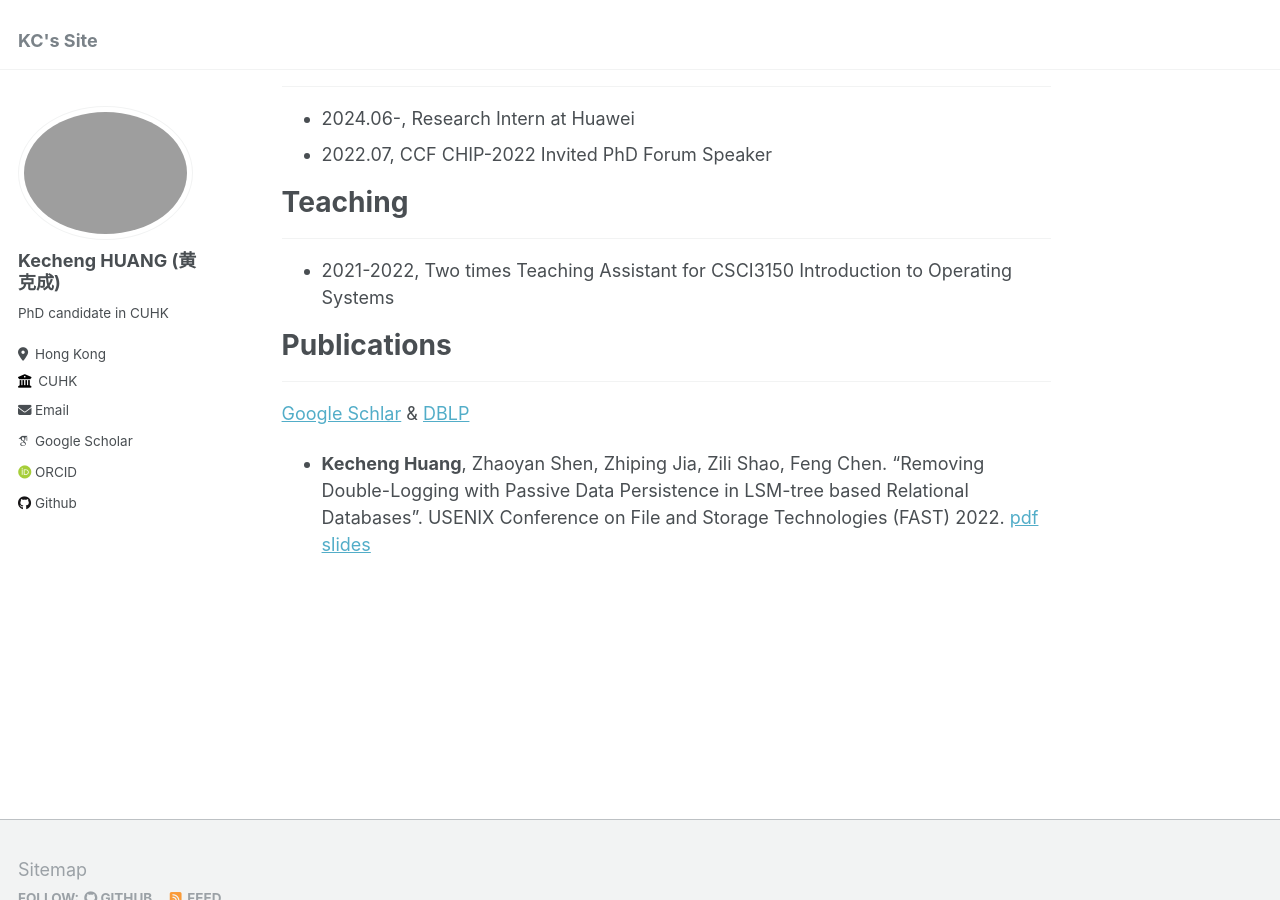
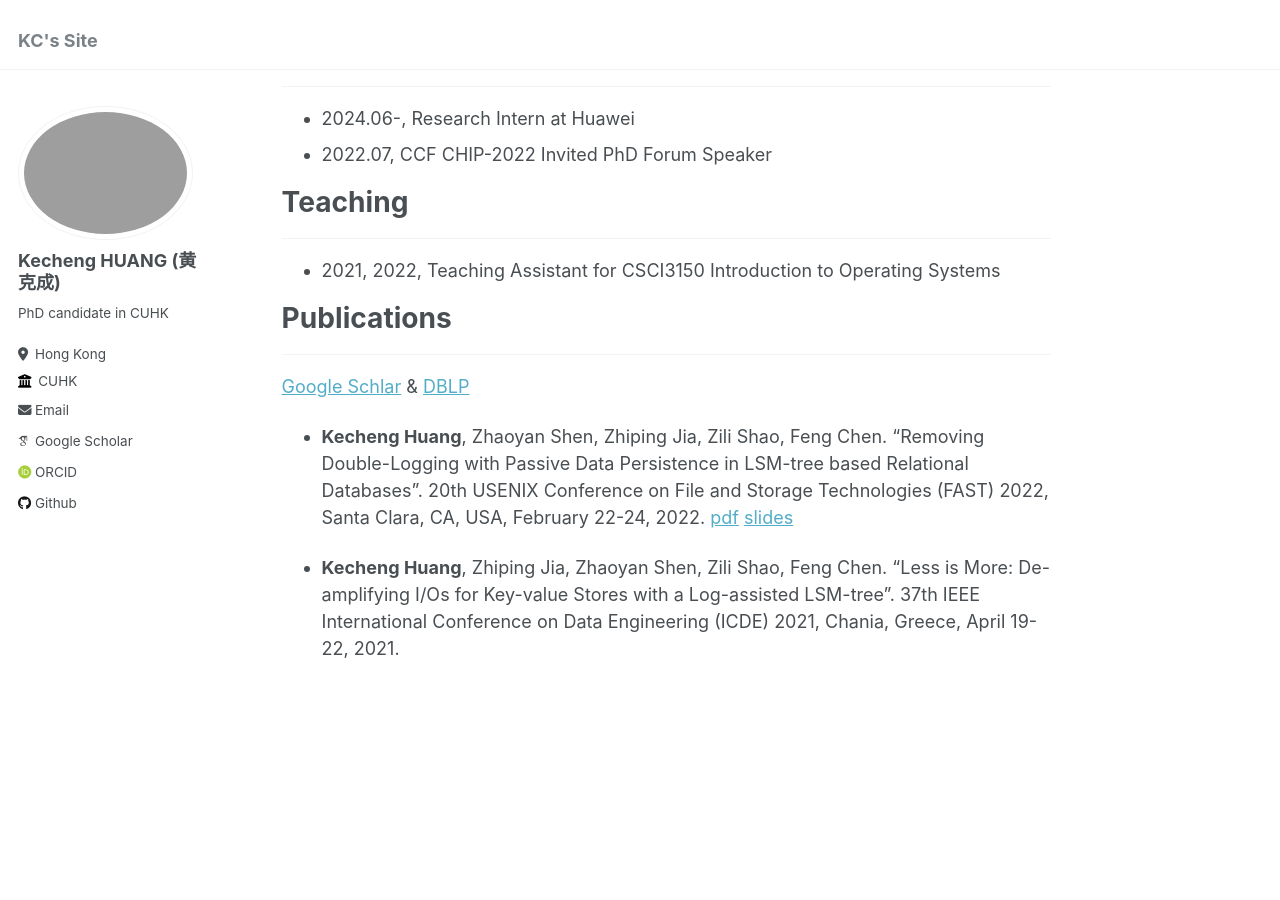
Before and after one commit to ericaloha/ericaloha.github.io, a Jekyll site: the page built from _pages/about.md, in a window 1280 px wide and 900 px high, scrolled down 406 px. Built offline with Jekyll 4.4.1, drawn with Linux system fonts in a browser that asks for light colours; some web fonts are replaced.

Commit message:
Update about.md

```diff
--- a/_pages/about.md
+++ b/_pages/about.md
@@ -27,7 +27,7 @@ I am Kecheng HUANG, a third-year PhD candidate at the Chinese University of Hong
 
 ---
 
-- 2021-2022,       Two times Teaching Assistant for CSCI3150 Introduction to Operating Systems
+- 2021, 2022,       Teaching Assistant for CSCI3150 Introduction to Operating Systems
 
 # Publications
 
@@ -36,4 +36,6 @@ I am Kecheng HUANG, a third-year PhD candidate at the Chinese University of Hong
 [Google Schlar](https://scholar.google.com/citations?user=rPhW368AAAAJ&hl)  & [DBLP](https://dblp.org/pid/295/7080.html)
 
 
-- **Kecheng Huang**, Zhaoyan Shen, Zhiping Jia, Zili Shao, Feng Chen. "Removing Double-Logging with Passive Data Persistence in LSM-tree based Relational Databases". USENIX Conference on File and Storage Technologies (FAST) 2022. [pdf](https://www.usenix.org/system/files/fast22-huang.pdf) [slides](https://www.usenix.org/system/files/fast22_slides_huang.pdf)
+- **Kecheng Huang**, Zhaoyan Shen, Zhiping Jia, Zili Shao, Feng Chen. "Removing Double-Logging with Passive Data Persistence in LSM-tree based Relational Databases". 20th USENIX Conference on File and Storage Technologies (FAST) 2022, Santa Clara, CA, USA, February 22-24, 2022. [pdf](https://www.usenix.org/system/files/fast22-huang.pdf) [slides](https://www.usenix.org/system/files/fast22_slides_huang.pdf)
+
+- **Kecheng Huang**, Zhiping Jia, Zhaoyan Shen, Zili Shao, Feng Chen. "Less is More: De-amplifying I/Os for Key-value Stores with a Log-assisted LSM-tree". 37th IEEE International Conference on Data Engineering (ICDE) 2021, Chania, Greece, April 19-22, 2021.
```
